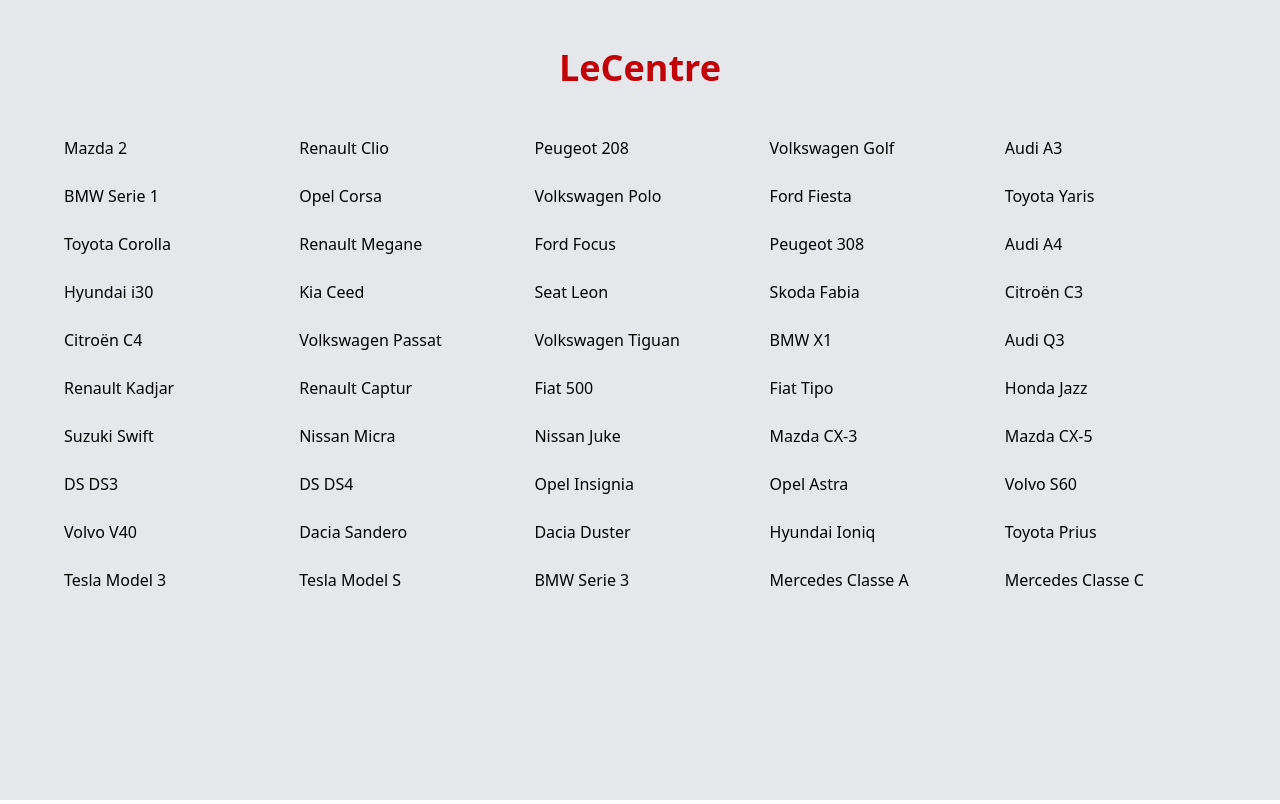
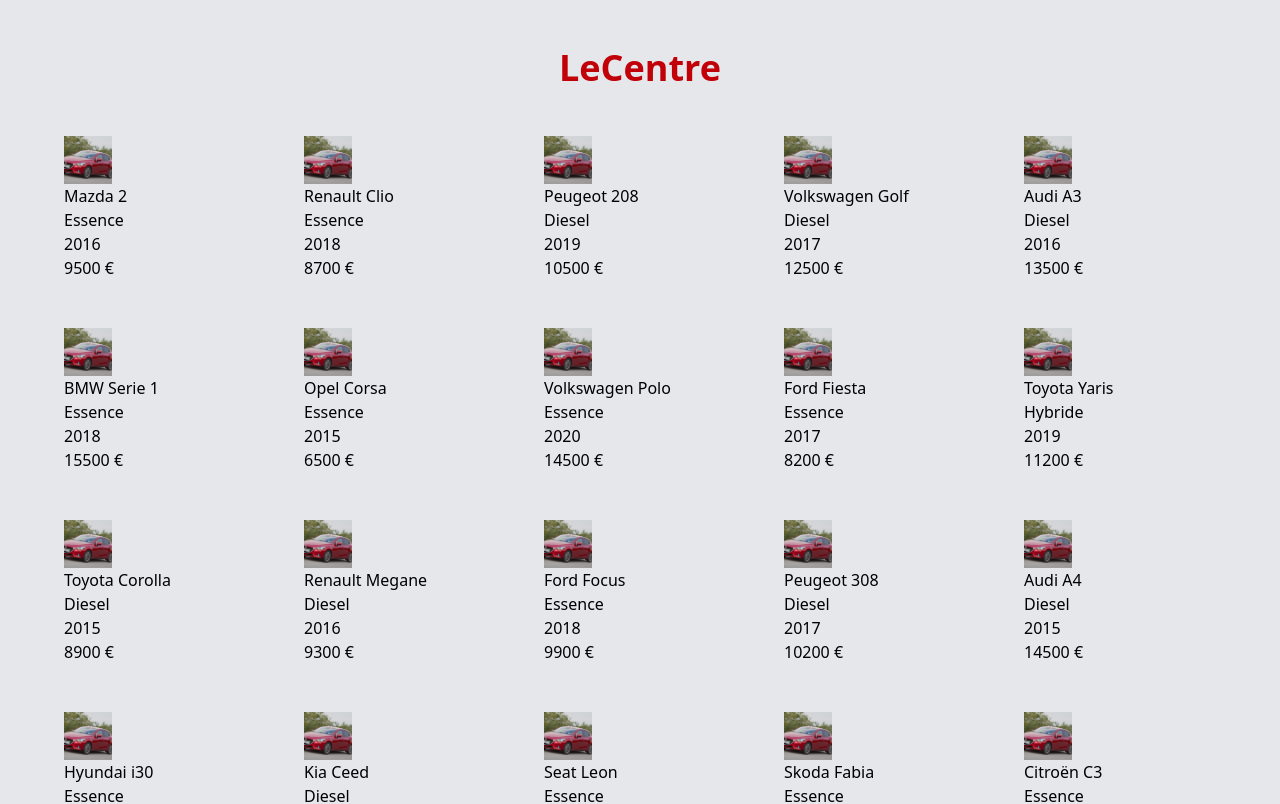
Before and after one commit to Timeuh/lecentre, a Vue app: page / in a window 1280 px wide. Shown: the top 804 px of the page. Built offline with nearby package versions, Linux system fonts and the light colour scheme.

Commit message:
🚧 use car preview component to display cars in home view

```diff
--- /dev/null
+++ b/src/components/CarPreview.vue
@@ -0,0 +1,17 @@
+<script setup lang="ts">
+import type { Car } from '@/types/app-types'
+
+const props = defineProps<{
+  car: Car
+}>()
+</script>
+
+<template>
+  <div>
+    <img src="/images/car.png" :alt="car.model" class="size-12 object-cover" />
+    <h2>{{ car.brand }} {{ car.model }}</h2>
+    <h3>{{ car.motor }}</h3>
+    <h3>{{ car.year }}</h3>
+    <h3>{{ car.price }} €</h3>
+  </div>
+</template>
--- a/src/views/HomeView.vue
+++ b/src/views/HomeView.vue
@@ -1,5 +1,6 @@
 <script setup>
 import { cars } from '@/data/cars'
+import CarPreview from '@/components/CarPreview.vue'
 </script>
 
 <template>
@@ -7,9 +8,9 @@
     class="w-full min-h-screen h-fit bg-gray-200 flex flex-col items-center space-y-12 px-[5vw]"
   >
     <h1 class="text-4xl pt-12 text-red-700 font-bold">LeCentre</h1>
-    <section class="w-full grid grid-cols-5 gap-6">
+    <section class="w-full grid grid-cols-5 gap-12 justify-center">
       <div v-for="car in cars">
-        <h2>{{ car.brand }} {{ car.model }}</h2>
+        <CarPreview :car="car" />
       </div>
     </section>
   </main>
```
